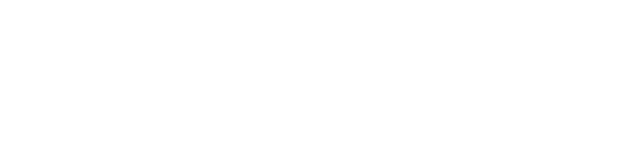
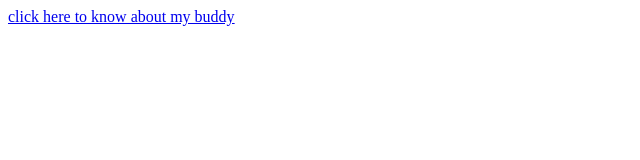
Before and after one commit to sarvani02/buddies, a plain HTML site: page nextpage.html in a window 1280 px wide. Shown: the whole page, without its empty margins (0-640 px from the left). Drawn offline with Linux system fonts and the light colour scheme.

Commit message:
added some text

```diff
--- a/nextpage.html
+++ b/nextpage.html
@@ -3,7 +3,7 @@
         <title>Buddies</title>
     </head>
     <body>
-        <a href=""
+        <a href="buddy.html">click here to know about my buddy</a>
     </body>
 
 </html>
```
